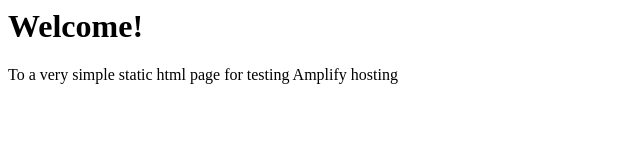
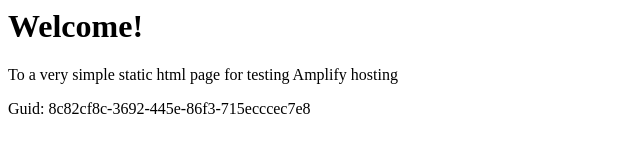
Before and after one commit to aws-aemilia-arn/Github-PR-Commit-Integration-Test-DoNotTouch-v1-prod-eu-north-1, a website: page src/index.html in a window 1280 px wide. Shown: the whole page, without its empty margins (0-640 px from the left). Drawn offline with Linux system fonts and the light colour scheme.

Commit message:
commit from integ tests

```diff
--- a/src/index.html
+++ b/src/index.html
@@ -1,3 +1,5 @@
+
+
 <html lang="en">
 
 <head>
@@ -10,6 +12,6 @@
 <body>
     <h1>Welcome!</h1>
     <p>To a very simple static html page for testing Amplify hosting</p>
-</body>
+    <p>Guid: 8c82cf8c-3692-445e-86f3-715ecccec7e8</p></body>
 
 </html>
```
